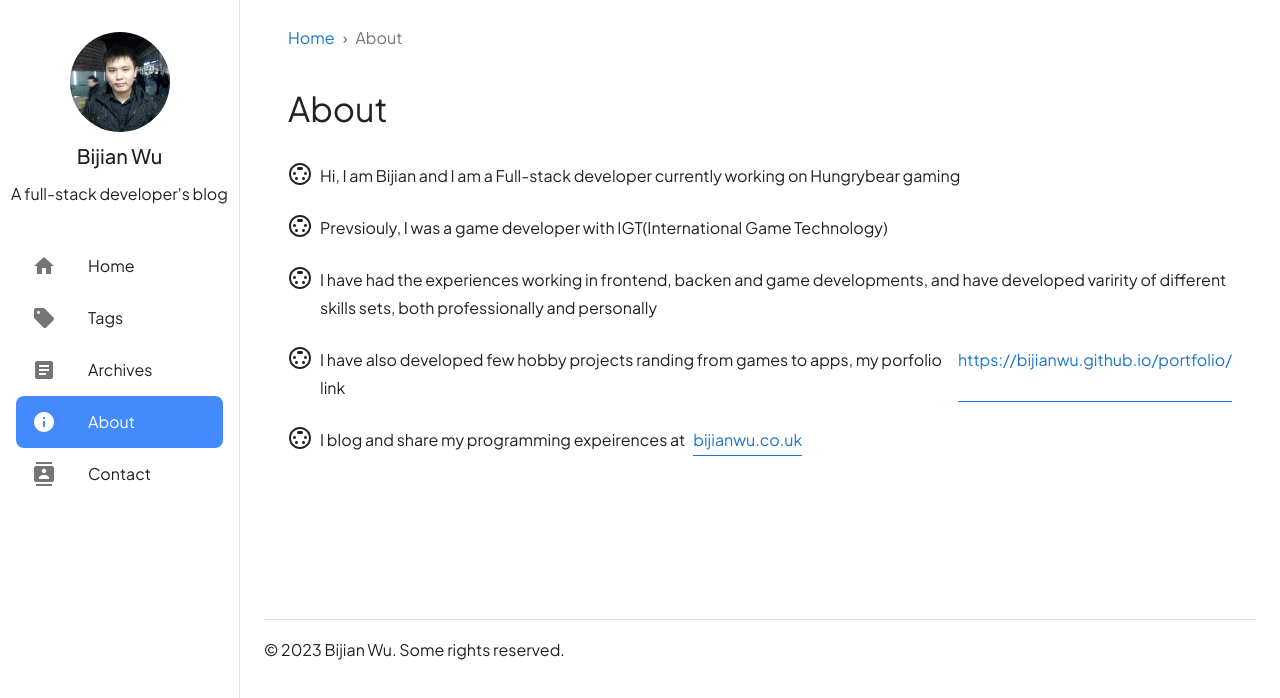
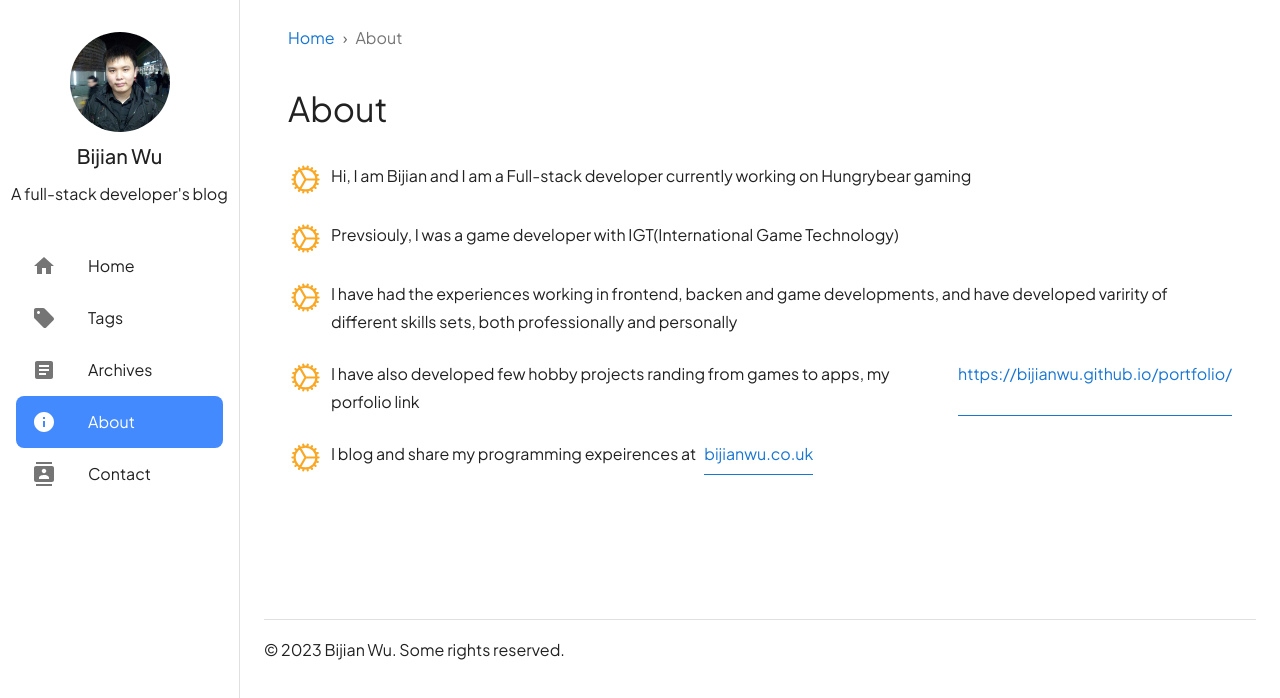
Before and after one commit to BijianWu/blog, a React (Create React App) app: page /about in a window 1280 px wide. Shown: the top 698 px of the page. Built offline with nearby package versions, Linux system fonts and the light colour scheme.

Commit message:
styled svgIcons component

```diff
--- /dev/null
+++ b/src/components/StypedSvgIcon.js
@@ -0,0 +1,25 @@
+import { Chip, SvgIcon, Tab } from '@mui/material';
+import { styled } from '@mui/material/styles';
+import StyledChip from "./StyledChip";
+import { yellow } from '@mui/material/colors';
+
+
+export default function StypedSvgIcon () {
+  return <>
+      <SvgIcon  sx={{color: yellow[800] }} fontSize="large">
+        <svg
+            xmlns="http://www.w3.org/2000/svg"
+            fill="none"
+            viewBox="0 0 24 24"
+            strokeWidth={1.5}
+            stroke="currentColor"
+    >
+            <path
+            strokeLinecap="round"
+            strokeLinejoin="round"
+            d="M4.5 12a7.5 7.5 0 0015 0m-15 0a7.5 7.5 0 1115 0m-15 0H3m16.5 0H21m-1.5 0H12m-8.457 3.077l1.41-.513m14.095-5.13l1.41-.513M5.106 17.785l1.15-.964m11.49-9.642l1.149-.964M7.501 19.795l.75-1.3m7.5-12.99l.75-1.3m-6.063 16.658l.26-1.477m2.605-14.772l.26-1.477m0 17.726l-.26-1.477M10.698 4.614l-.26-1.477M16.5 19.794l-.75-1.299M7.5 4.205L12 12m6.894 5.785l-1.149-.964M6.256 7.178l-1.15-.964m15.352 8.864l-1.41-.513M4.954 9.435l-1.41-.514M12.002 12l-3.75 6.495"
+            />
+        </svg>
+    </SvgIcon>
+  </>
+}
--- a/src/pages/About.jsx
+++ b/src/pages/About.jsx
@@ -1,34 +1,37 @@
-import { Stack, Typography } from "@mui/material";
+import { Stack, SvgIcon, Typography } from "@mui/material";
 import StyledPageHeadingTypography from "../components/StyledPageHeadingTypography";
 import SettingsInputSvideoOutlinedIcon from '@mui/icons-material/SettingsInputSvideoOutlined';
 import StyledLinkTypography from "../components/StyledLinkTypography";
+import { yellow } from "@mui/material/colors";
+import StypedSvgIcon from "../components/StypedSvgIcon";
+
 export default function About(){
 
     return <>
         <StyledPageHeadingTypography>About</StyledPageHeadingTypography>
         <Stack spacing={3}>
             <Stack direction={"row"} columnGap={1}>
-                <SettingsInputSvideoOutlinedIcon />
+                <StypedSvgIcon />
                 <Typography>Hi, I am Bijian and I am a Full-stack developer currently working on Hungrybear gaming</Typography>
             </Stack>
 
             <Stack direction={"row"} columnGap={1}>
-                <SettingsInputSvideoOutlinedIcon />
+                <StypedSvgIcon />
                 <Typography>Prevsiouly, I was a game developer with IGT(International Game Technology)</Typography>
             </Stack>
 
             <Stack direction={"row"} columnGap={1}>
-                <SettingsInputSvideoOutlinedIcon />
+                <StypedSvgIcon />
                 <Typography>I have had the experiences working in frontend, backen and game developments, and have developed varirity of different skills sets, both professionally and personally</Typography>
             </Stack>
 
             <Stack direction={"row"} columnGap={1}>
-                <SettingsInputSvideoOutlinedIcon />
+                <StypedSvgIcon />
                 <Typography>I have also developed few hobby projects randing from games to apps, my porfolio link</Typography>  <StyledLinkTypography>https://bijianwu.github.io/portfolio/</StyledLinkTypography>
             </Stack>
 
             <Stack direction={"row"} columnGap={1}>
-                <SettingsInputSvideoOutlinedIcon />
+                <StypedSvgIcon />
                 <Typography>I blog and share my programming expeirences at</Typography> <StyledLinkTypography>bijianwu.co.uk</StyledLinkTypography>
             </Stack>
 
```
